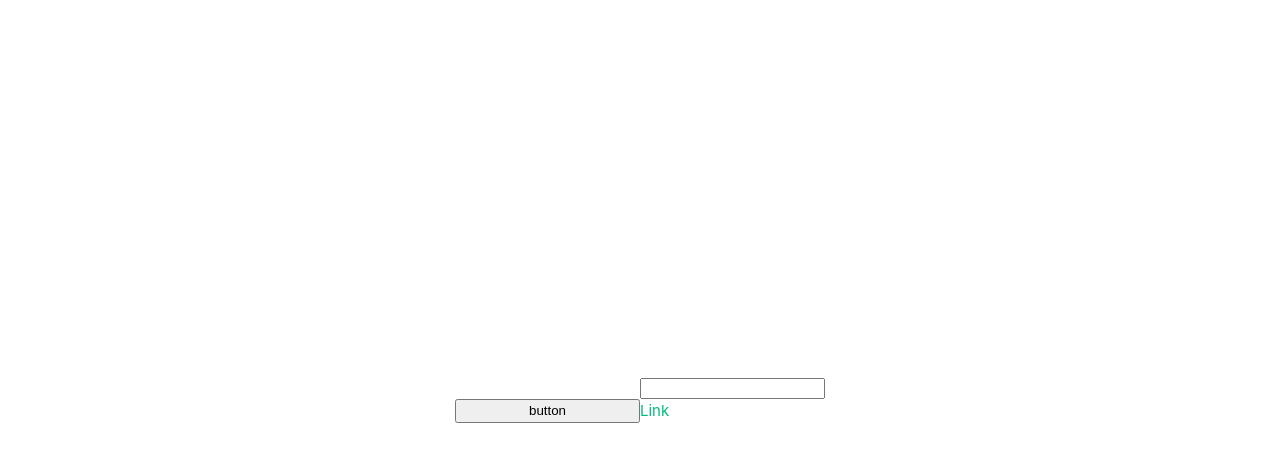
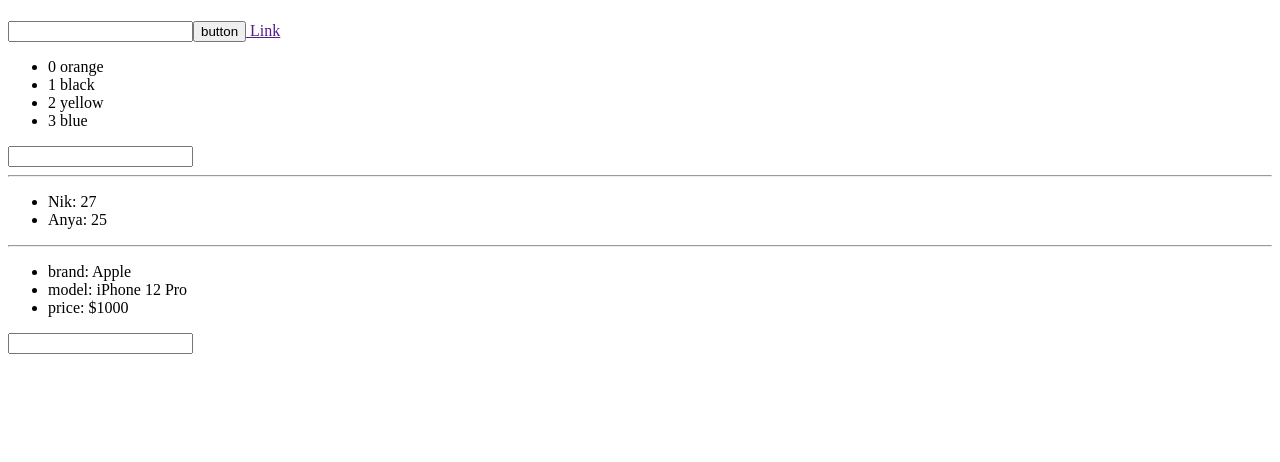
Before and after one commit to joydumply/vue-setup, a Vue app: page / in a window 1280 px wide. Shown: the top 462 px of the page. Built offline with nearby package versions, Linux system fonts and the light colour scheme.

Commit message:
implemented v-for

```diff
--- a/src/App.vue
+++ b/src/App.vue
@@ -11,6 +11,51 @@
 	>
 		Link
 	</a>
+	<div>
+		<ul>
+			<li
+				v-for="(color, index) in colors"
+				:key="index"
+			>
+				{{ index }}
+				{{ color }}
+			</li>
+		</ul>
+
+		<div>
+			<input
+				type="text"
+				@keypress.enter="addNewColor"
+			/>
+		</div>
+
+		<hr />
+
+		<ul>
+			<li
+				v-for="user in users"
+				:key="user.id"
+			>
+				{{ user.name + ': ' + user.age }}
+			</li>
+		</ul>
+
+		<hr />
+
+		<ul>
+			<li
+				v-for="(value, name, index) in product"
+				:key="index"
+			>
+				{{ name }}: {{ value }}
+			</li>
+		</ul>
+
+		<input
+			type="text"
+			@keypress.enter="deleteProp"
+		/>
+	</div>
 </template>
 
 <script>
@@ -22,6 +67,16 @@ export default {
 	name: 'app',
 	data: () => ({
 		text: '',
+		colors: ['orange', 'black', 'yellow', 'blue'],
+		users: [
+			{ name: 'Nik', age: 27, id: 991 },
+			{ name: 'Anya', age: 25, id: 777 },
+		],
+		product: {
+			brand: 'Apple',
+			model: 'iPhone 12 Pro',
+			price: '$1000',
+		},
 	}),
 	methods: {
 		onClick(value, event) {
@@ -33,34 +88,16 @@ export default {
 		onEnterPress(e) {
 			this.text = e.target.value;
 		},
+		addNewColor(e) {
+			// this.colors.push(e.target.value); // в случае массивов лучше использовать функции массивов push/pop
+			this.$set(this.colors, this.colors.length, e.target.value); // используется в основном для объектов чтоб отслеживать внутренние изменения
+			e.target.value = '';
+		},
+		deleteProp(e) {
+			delete this.product[e.target.value]; // работает на vue 3; не работает на vue 2
+			console.log(this);
+			// this.$delete(this.product, e.target.value); // используется на vue 2 и не работает на vue 3
+		},
 	},
 };
 </script>
-<style scoped>
-header {
-	line-height: 1.5;
-}
-
-.logo {
-	display: block;
-	margin: 0 auto 2rem;
-}
-
-@media (min-width: 1024px) {
-	header {
-		display: flex;
-		place-items: center;
-		padding-right: calc(var(--section-gap) / 2);
-	}
-
-	.logo {
-		margin: 0 2rem 0 0;
-	}
-
-	header .wrapper {
-		display: flex;
-		place-items: flex-start;
-		flex-wrap: wrap;
-	}
-}
-</style>
--- a/src/assets/main.css
+++ b/src/assets/main.css
@@ -1,6 +1,6 @@
-@import './base.css';
+/* @import './base.css'; */
 
-#app {
+/* #app {
   max-width: 1280px;
   margin: 0 auto;
   padding: 2rem;
@@ -32,4 +32,4 @@ a,
     grid-template-columns: 1fr 1fr;
     padding: 0 2rem;
   }
-}
+} */
```
